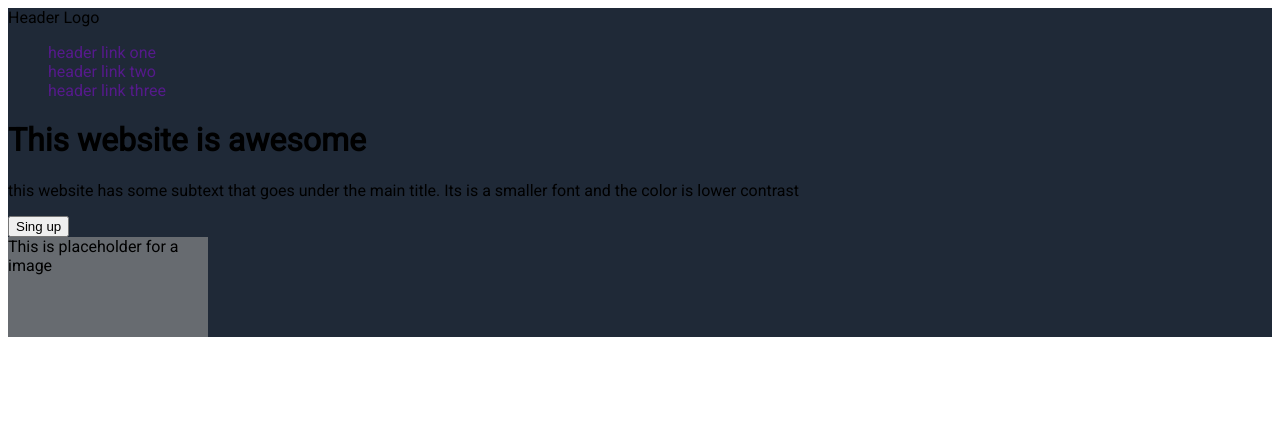
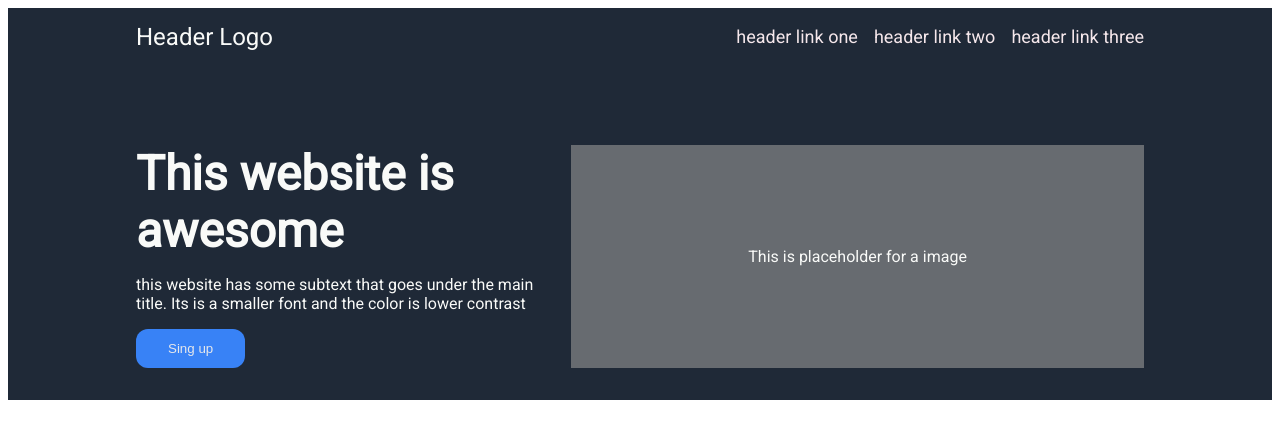
Before and after one commit to megaoy/Odin_Landing_Page, a plain HTML site: page index.html in a window 1280 px wide. Drawn offline with Linux system fonts and the light colour scheme.

Commit message:
created header style

```diff
--- a/index.html
+++ b/index.html
@@ -25,7 +25,13 @@
             <div class="img_placeholder">This is placeholder for a image</div>
         </div>
     </header>
-    <div class="content">
+    <div class="cards">
+
+    </div>
+    <div class="citation">
+
+    </div>
+    <div class="call_to_action">
 
     </div>
     <footer>
--- a/style.css
+++ b/style.css
@@ -2,19 +2,85 @@
 
 body{
     font-family: 'Roboto', sans-serif;
+
 }
+header, .cards,.citation.call_to_action,footer{
+    padding: 0 10vw;
+}
+
 header{
     background-color: #1f2937;
+    color: #f9faf8;
+    padding-bottom: 32px;
+
 }
+
+.top_content{
+    color: #f9faf8;
+    font-size: 24px;
+    display: flex;
+    justify-content: space-between;
+    align-items: center;
+}
+.top_content ul{
+    display: flex;
+    color: #f5e7eb;
+    font-size: 18px;
+    gap: 16px;
+
+}
+.hero{
+    display: flex;
+    justify-content: space-between;
+    margin-top: 10vh;
+    gap: 32px;
+
+}
+h1{
+    font-size: 48px;
+    font-weight: bolder;
+    width: 30vw;
+    flex-wrap: wrap;
+    margin: 0;
+
+
+}
+h1 p{
+    color: #E5e7eb;
+    font-size: 18px;
+}
+.hero_head {
+    width: 40%;
+}
+
+.hero_head button{
+    background-color: #3882f6;
+    border-radius: 12px;
+    padding: 12px 32px;
+    color: #E5e7eb;
+    border: 0;
+}
+
 .img_placeholder{
-    width: 200px;
-    height: 100px;
+    width: 40%;
+    height: auto;
     background-color: #676b70;
+    /* flex: 0.5 1 auto; */
+    display: flex;
+
+    justify-content: center;
+    align-items: center;
+    padding: 12px;
+    flex-grow: 2;
+
+
 }
+
 
 li{
     list-style: none;
 }
 a{
     text-decoration: none;
+    color: inherit;
 }
```
